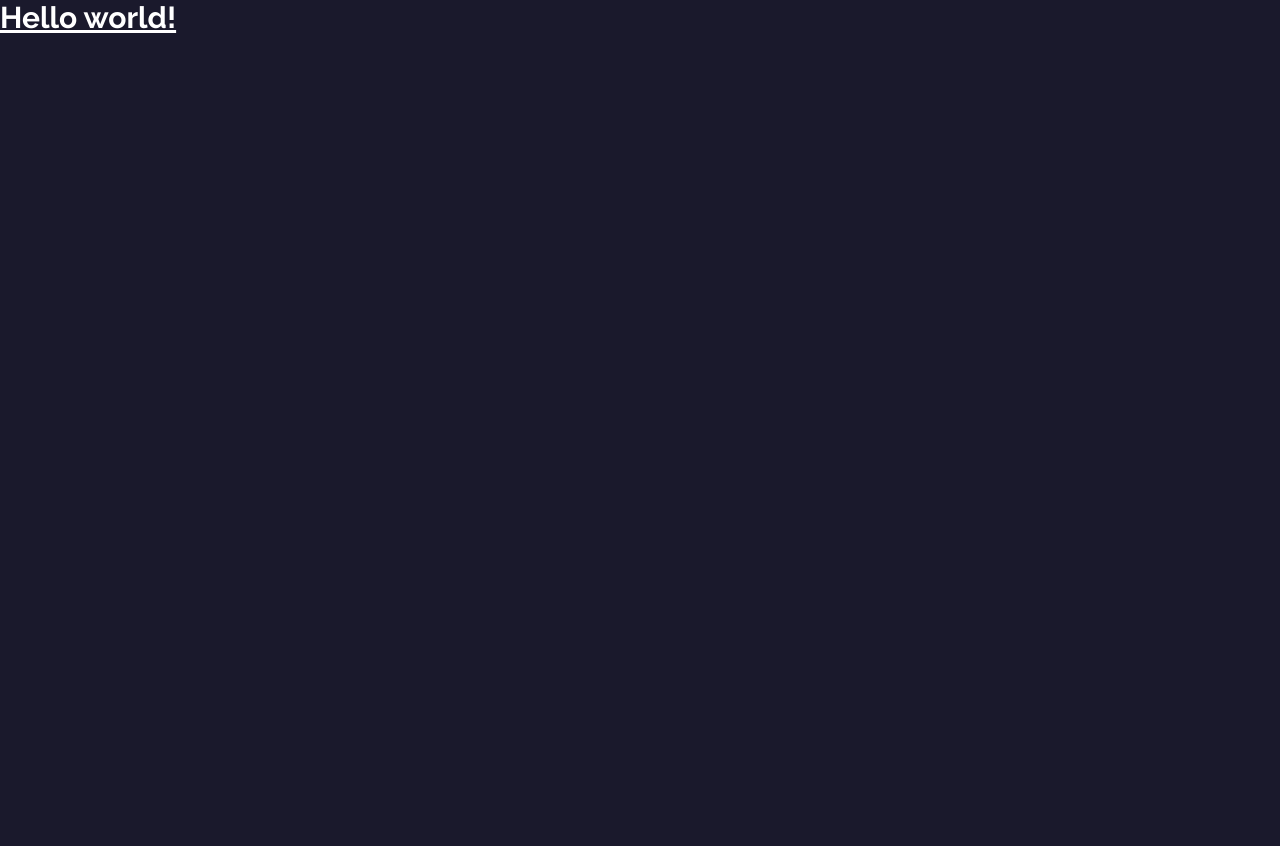
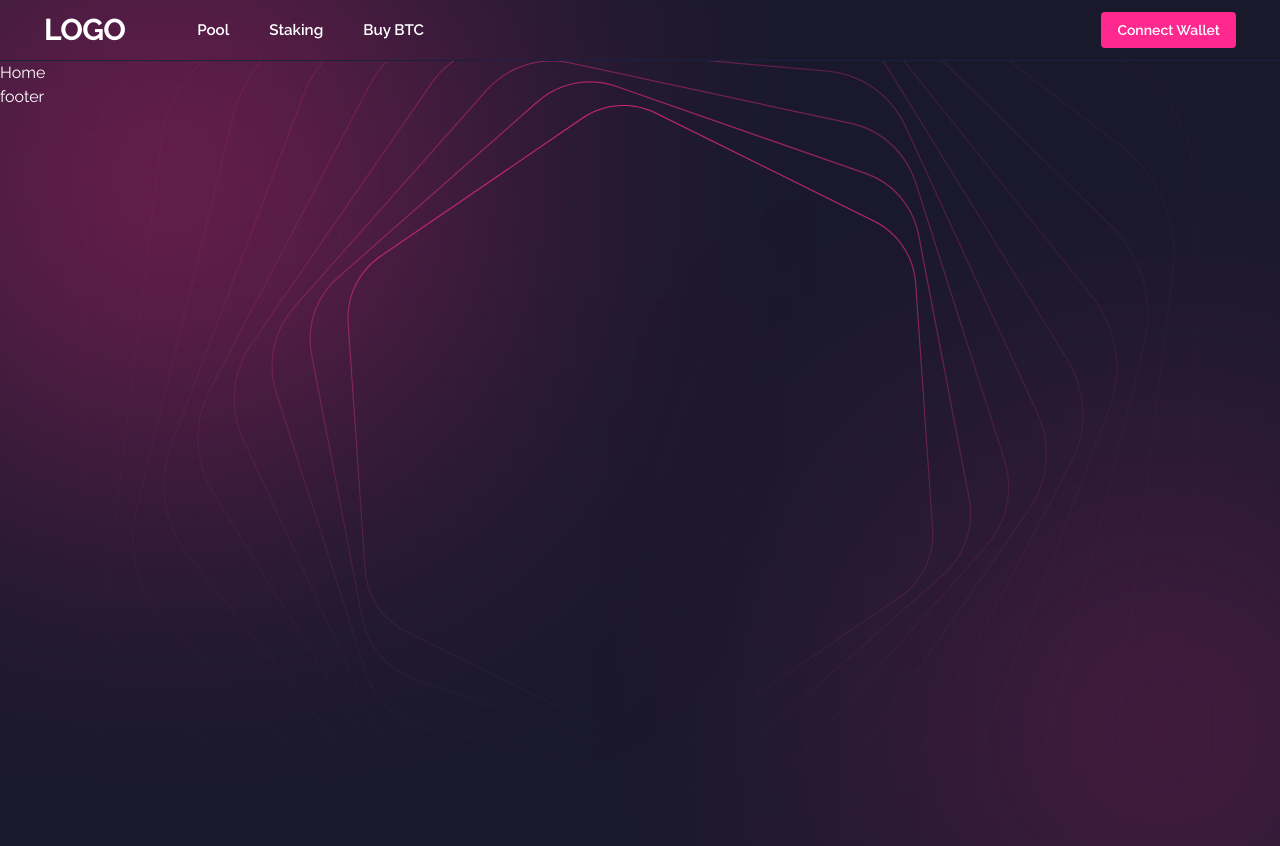
Before and after one commit to AlSirang/IDO-launchpad-figma-to-react, a React (Create React App) app: page / in a window 1280 px wide. Before the commit the page ends 800 px from the top, so only its background shows below. Built offline with nearby package versions, Linux system fonts and the light colour scheme.

Commit message:
fix: add home page

```diff
--- a/src/App.js
+++ b/src/App.js
@@ -1,5 +1,7 @@
+import { Home } from "@/pages/home";
+
 function App() {
-  return <h1 className="text-3xl font-bold underline">Hello world!</h1>;
+  return <Home />;
 }
 
 export default App;
--- /dev/null
+++ b/src/pages/home.js
@@ -0,0 +1,5 @@
+import { RootLayout } from "@/layouts/root.layout";
+
+export const Home = () => {
+  return <RootLayout>Home</RootLayout>;
+};
```
